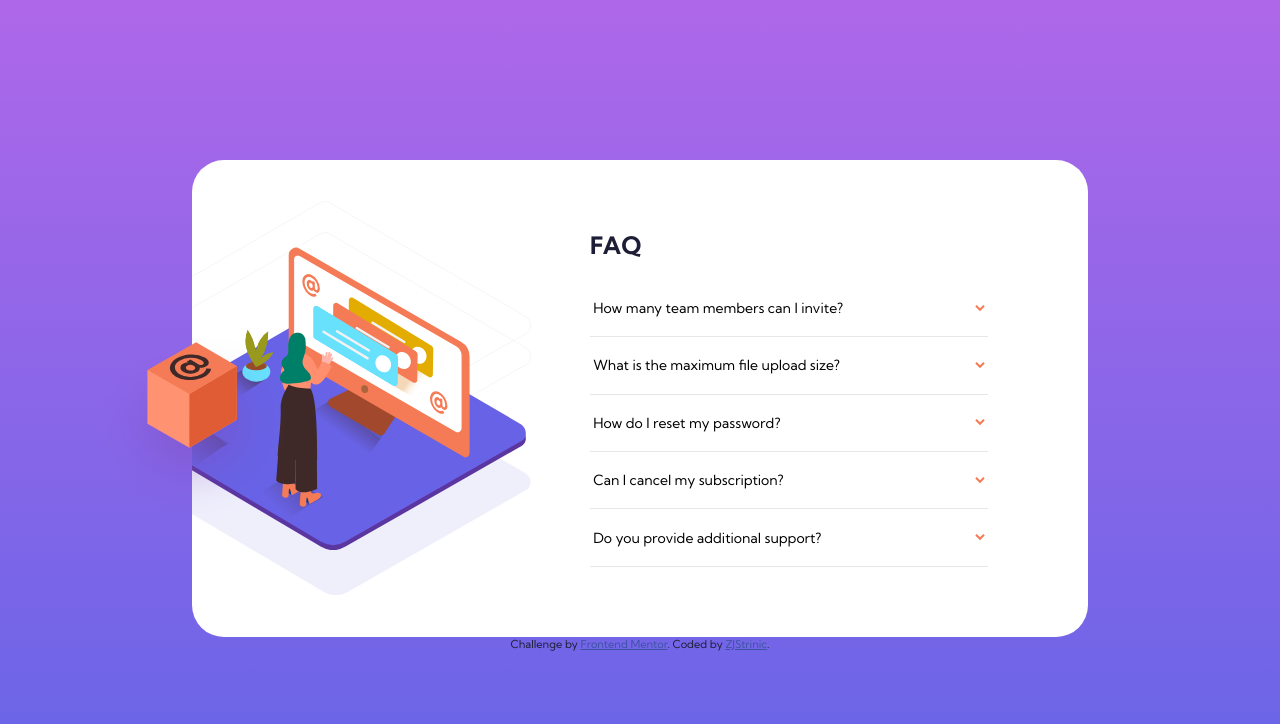
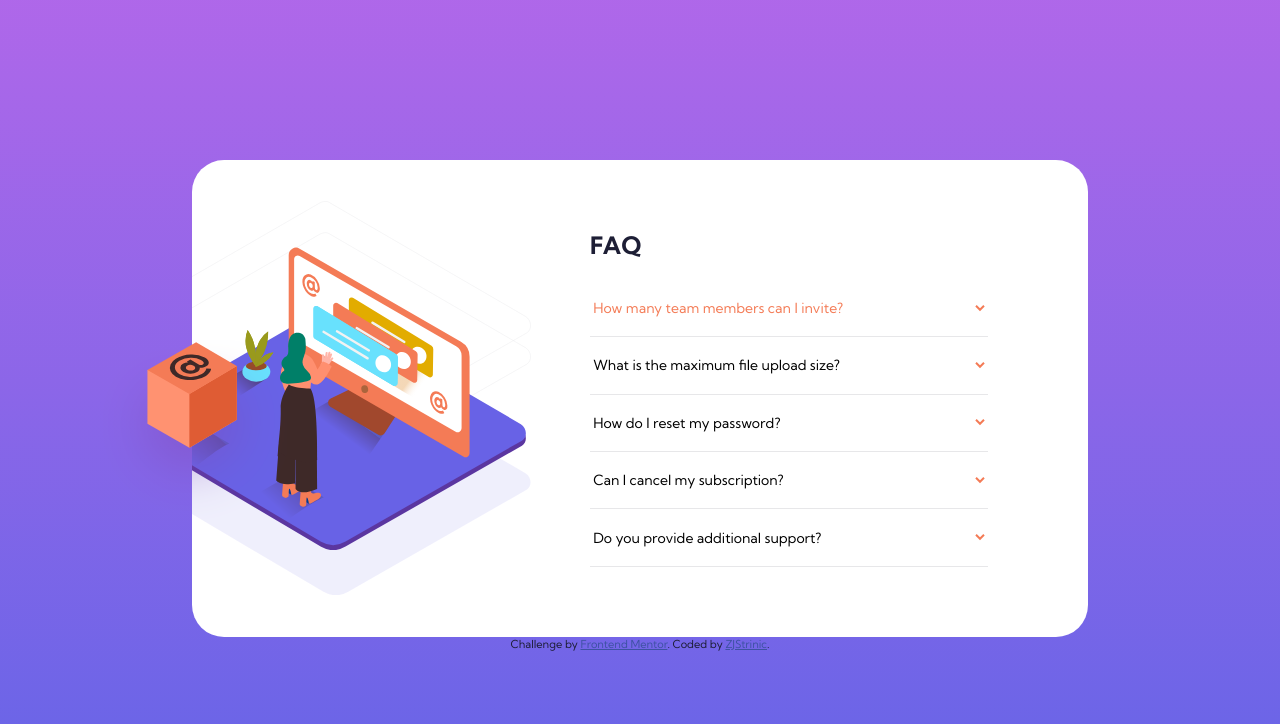
Before and after one commit to ZJStrinic/FAQ-Accordion-Card, a plain HTML site: page index.html in a window 1280 px wide. In both pictures the pointer is over the button "How many team members can I invite?". Drawn offline with Linux system fonts and the light colour scheme.

Commit message:
Update style.css

```diff
--- a/style.css
+++ b/style.css
@@ -85,6 +85,11 @@ h3 {
     margin-bottom: 0;
 }
 
+.accordion_question:hover {
+    cursor: pointer;
+    color: var(--text-red);
+}
+
 .accordion_question {
     display: flex;
     justify-content: space-between;
@@ -118,6 +123,7 @@ h3 {
 
 .accordion_question:focus,
 .accordion_question:focus-visible {
+    color: black;
     border:none;
     outline: dashed 1px rgba(0, 0, 0, 0.25);
 
```
